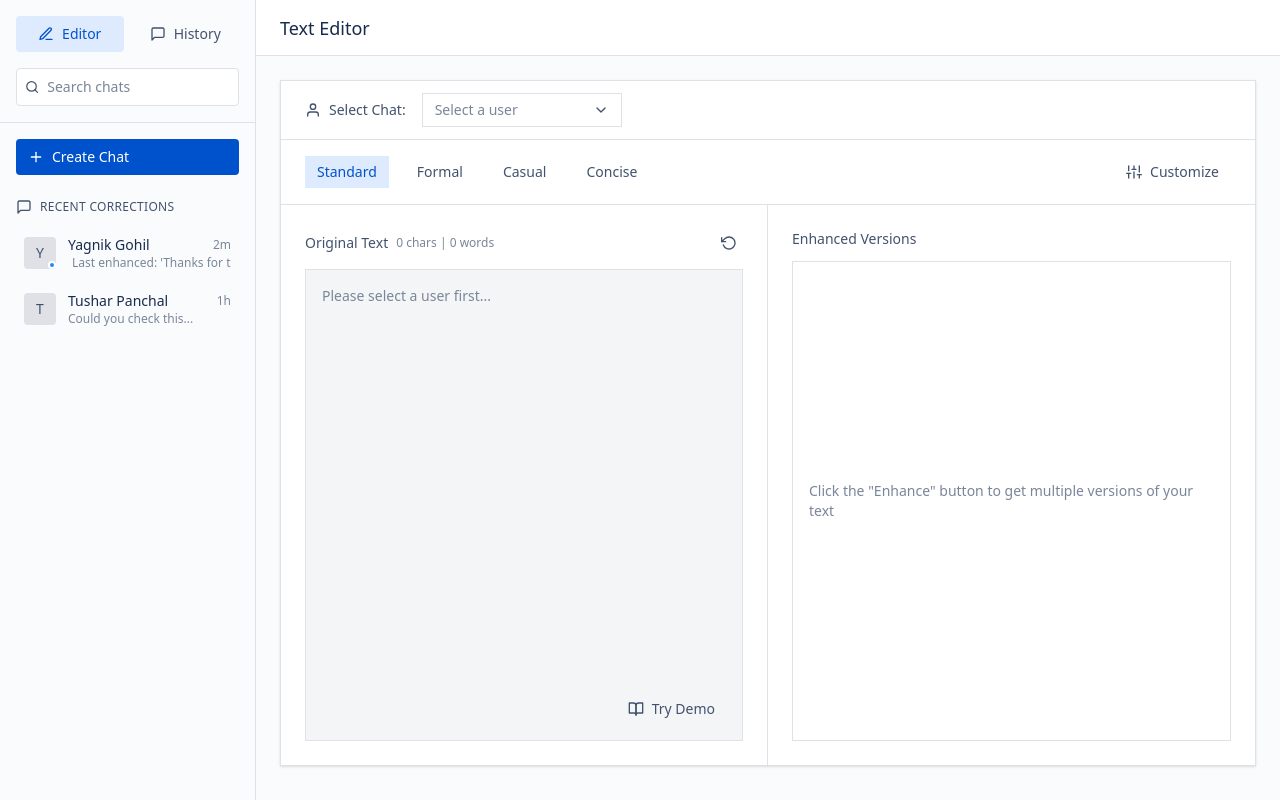
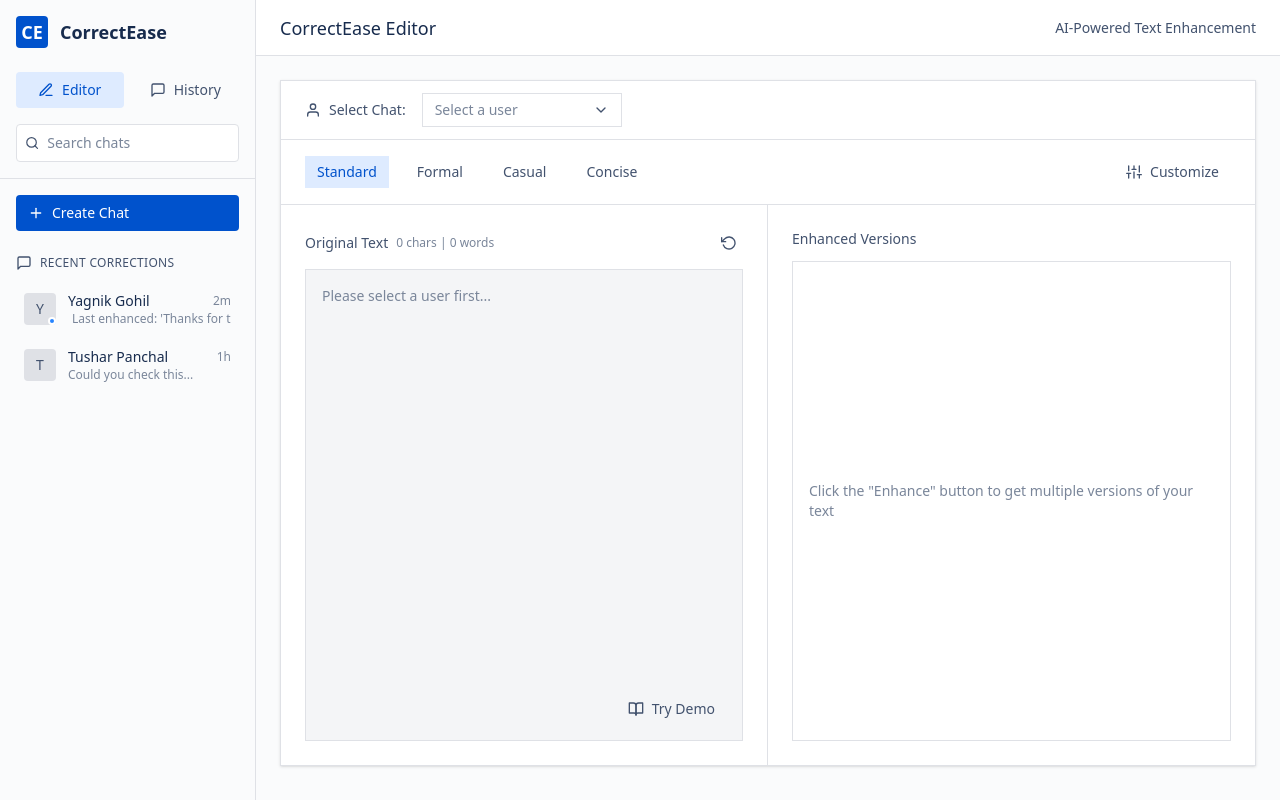
Before and after one commit to rathodrahool/CorrectEase, a React (Vite) app: page / in a window 1280 px wide. Built offline with nearby package versions, Linux system fonts and the light colour scheme; the HTML template or start-up script is replaced by a standard one.

Commit message:
feat: added project branding

```diff
--- /dev/null
+++ b/public/index.html
@@ -0,0 +1,21 @@
+<!DOCTYPE html>
+<html lang="en">
+  <head>
+    <meta charset="utf-8" />
+    <!-- Add favicon -->
+    <link rel="icon" href="%PUBLIC_URL%/favicon.ico" />
+    <meta name="viewport" content="width=device-width, initial-scale=1" />
+    <meta name="theme-color" content="#0052CC" />
+    <meta
+      name="description"
+      content="CorrectEase - AI-Powered Text Enhancement Platform"
+    />
+    <link rel="apple-touch-icon" href="%PUBLIC_URL%/logo192.png" />
+    <link rel="manifest" href="%PUBLIC_URL%/manifest.json" />
+    <title>CorrectEase | AI Text Enhancement</title>
+  </head>
+  <body>
+    <noscript>You need to enable JavaScript to run this app.</noscript>
+    <div id="root"></div>
+  </body>
+</html>
--- a/src/components/layout/Layout.tsx
+++ b/src/components/layout/Layout.tsx
@@ -21,12 +21,15 @@ const Layout: React.FC = () => {
         onUserSelect={handleUserSelect}
       />
       <div className="flex-1 flex flex-col">
-        <header className="h-14 border-b border-[#DFE1E6] px-6 flex items-center bg-white sticky top-0 z-20">
+        <header className="h-14 border-b border-[#DFE1E6] px-6 flex items-center justify-between bg-white sticky top-0 z-20">
           <h1 className="text-lg font-medium text-[#172B4D]">
             {activeTab === "editor"
-              ? "Text Editor"
-              : `Text Corrections ${activeUserId ? "- History" : ""}`}
+              ? "CorrectEase Editor"
+              : `CorrectEase History ${activeUserId ? "- Corrections" : ""}`}
           </h1>
+          <div className="text-sm text-[#42526E]">
+            AI-Powered Text Enhancement
+          </div>
         </header>
         <main className="flex-1 overflow-auto relative z-10">
           {activeTab === "editor" ? (
--- a/src/components/navigation/Navigation.tsx
+++ b/src/components/navigation/Navigation.tsx
@@ -86,7 +86,16 @@ const Navigation: React.FC<NavigationProps> = ({
 
   return (
     <nav className="w-64 h-screen bg-[#FAFBFC] border-r border-[#DFE1E6] flex flex-col sticky top-0 z-30">
+      {/* Add logo and brand name */}
       <div className="p-4 border-b border-[#DFE1E6]">
+        <div className="flex items-center gap-3 mb-6">
+          <div className="w-8 h-8 bg-[#0052CC] rounded-sm flex items-center justify-center text-white font-bold text-lg">
+            CE
+          </div>
+          <span className="text-lg font-semibold text-[#172B4D]">
+            CorrectEase
+          </span>
+        </div>
         <div className="flex items-center space-x-2 mb-4">
           <button
             onClick={() => onTabChange("editor")}
```
